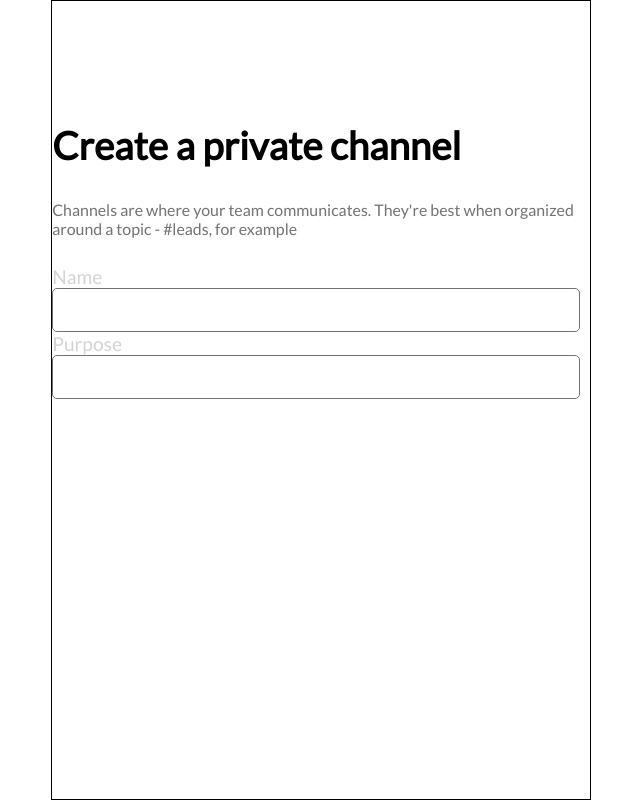
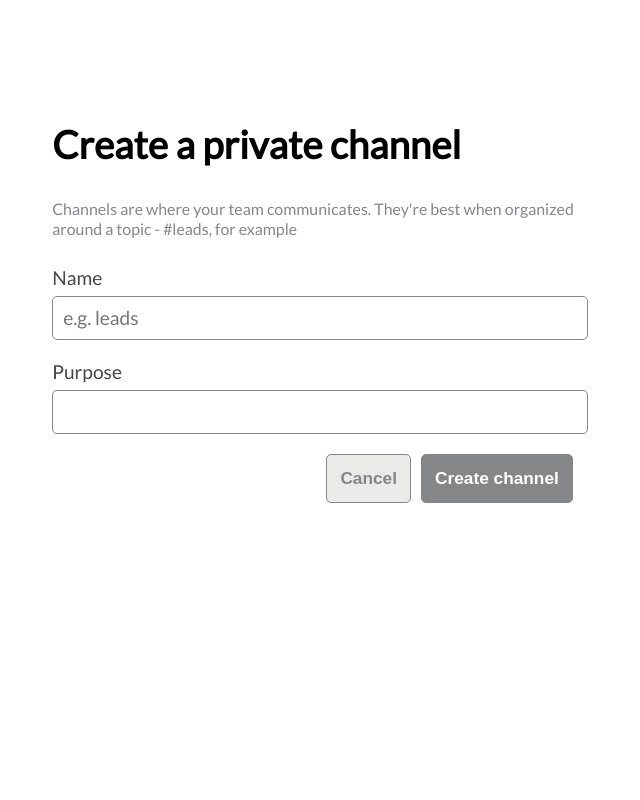
Before and after one commit to dallin-r-parker/react-slack, a React (Create React App) app: page / in a window 1280 px wide. Both pictures are taken after a click on the icon 173 px from the left and 26 px from the top of the page. Shown: the whole page, without its empty margins (319-959 px from the left). Built offline with nearby package versions, Linux system fonts and the light colour scheme.

Commit message:
button styling

```diff
--- a/src/components/CreateChannel/CreateChannel.css
+++ b/src/components/CreateChannel/CreateChannel.css
@@ -21,19 +21,42 @@ body, html {
   color: lightgray; }
   .create-channel-container .channel-wrap {
     padding-top: 7%;
-    width: 42%;
-    border: 1px solid black; }
+    width: 42%; }
     .create-channel-container .channel-wrap h2 {
       font-size: 2em;
       color: black; }
     .create-channel-container .channel-wrap h5 {
       font-weight: lighter;
-      color: #717274; }
+      color: #858688;
+      line-height: 20px; }
     .create-channel-container .channel-wrap p {
-      margin: 0; }
+      margin: 0 0 7px;
+      color: #464646; }
     .create-channel-container .channel-wrap input {
+      font-size: 1em;
+      padding-left: 10px;
       width: 97%;
       height: 5vh;
       border-radius: 5px;
       outline: none;
-      border: 1px solid #717274; }
+      border: 1px solid #858688;
+      margin-bottom: 20px;
+      font-family: "Lato", sans-serif; }
+    .create-channel-container .channel-wrap .btn-wrap {
+      display: flex;
+      justify-content: flex-end;
+      padding-right: 7px;
+      font-family: "Lato", sans-serif; }
+      .create-channel-container .channel-wrap .btn-wrap button {
+        padding: 13px;
+        font-size: .9em;
+        font-weight: bold;
+        margin-right: 10px;
+        outline: none;
+        border: 0.5px solid #858688;
+        border-radius: 5px;
+        background: #EAEAE9;
+        color: #858688; }
+      .create-channel-container .channel-wrap .btn-wrap button:nth-child(2) {
+        background: #858688;
+        color: white; }
--- a/src/components/CreateChannel/CreateChannel.js
+++ b/src/components/CreateChannel/CreateChannel.js
@@ -8,10 +8,15 @@ export default function CreateChannel(props){
 				<h2>Create a private channel</h2>
 				<h5>Channels are where your team communicates. They're best when organized around a topic - #leads, for example</h5>
 					<p>Name</p>
-					<input type="text"/>
+					<input type="text" placeholder="e.g. leads"/>
 
 					<p>Purpose</p>
 					<input type="text"/>
+
+					<div className="btn-wrap">
+						<button>Cancel</button>
+						<button>Create channel</button>
+					</div>
 			</section>
 		</modal>
 	)
--- a/src/components/CreateChannel/CreateChannel.scss
+++ b/src/components/CreateChannel/CreateChannel.scss
@@ -20,7 +20,6 @@ body, html{
 	.channel-wrap{
 		padding-top:7%;
 		width: 42%;
-		border: 1px solid black;
 		h2{
 			font-size: 2em;
 			color: black;
@@ -28,16 +27,43 @@ body, html{
 		h5{
 			font-weight:lighter;
 			color: $light-grey;
+			line-height:20px;
 		}
 		p{
-			margin:0;
+			margin:0 0 7px;
+			color: #464646;
 		}
 		input{
+			font-size:1em;
+			padding-left: 10px;
 			width: 97%;
 			height: 5vh;
 			border-radius: 5px;
 			outline: none;
 			border: 1px solid $light-grey;
+			margin-bottom:20px;
+			font-family:$lato;
+		}
+		.btn-wrap{
+			display: flex;
+			justify-content: flex-end;
+			padding-right: 7px;
+			font-family:$lato;
+			button{
+				padding: 13px;
+				font-size: .9em;
+				font-weight: bold;
+				margin-right:10px;
+				outline:none;
+				border: .5px solid $light-grey;
+				border-radius: 5px;
+				background: $btn-white;
+				color: $light-grey;
+			}
+			button:nth-child(2){
+				background: $light-grey;
+				color: white;
+			}
 		}
 	}
 }
--- a/src/styles/base.scss
+++ b/src/styles/base.scss
@@ -1,7 +1,8 @@
 @import url('https://fonts.googleapis.com/css?family=Lato');
 /* App Colors */
 $active-green:#64D25A;
-$light-grey: #717274;
+$light-grey: #858688;
+$btn-white: #EAEAE9;
 
 /* App Font */
 $lato: 'Lato', sans-serif;
```
